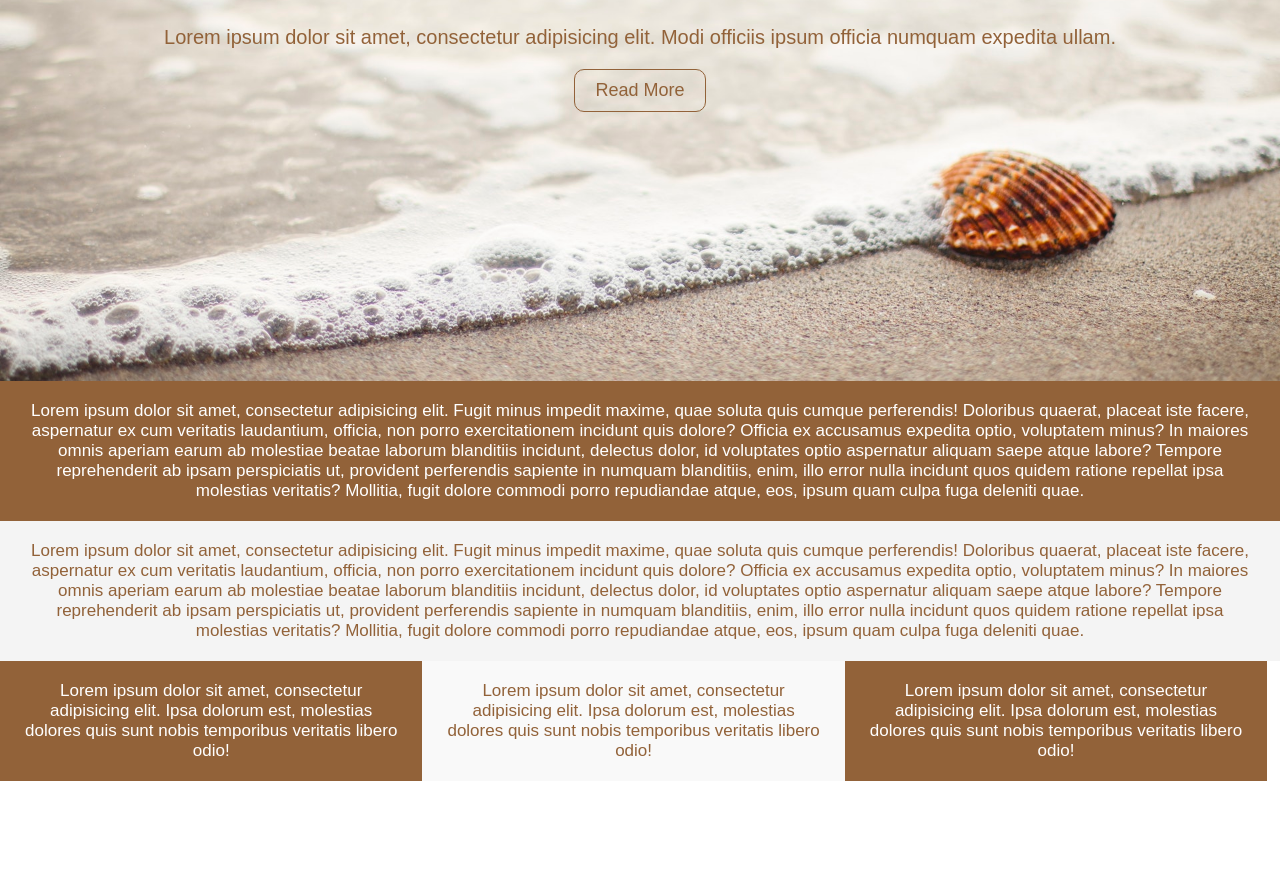
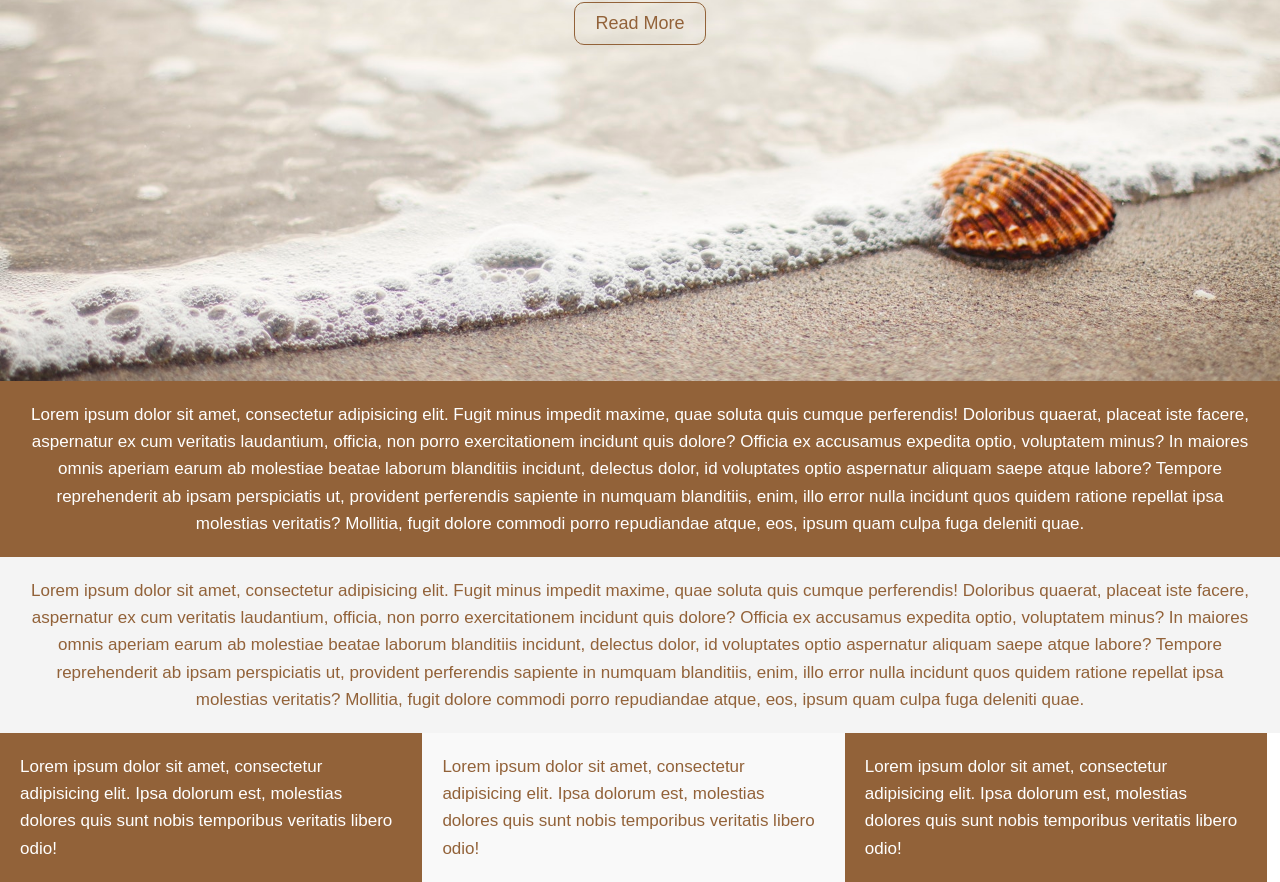
Before and after one commit to arsen39/html_css_train_task, a plain HTML site: page index.html in a window 1280 px wide. Shown: the part 419-1301 px from the top of the page. Before the commit the page ends 1200 px from the top, so only its background shows below. Drawn offline with Linux system fonts and the light colour scheme.

Commit message:
Add style's mimicry with Task Site

```diff
--- a/assest/css/style.css
+++ b/assest/css/style.css
@@ -17,16 +17,17 @@ header {
   text-align: center;
   padding-top: 40vh;
   color: #926239 ;
-  margin: 0px;
 }
 
 .header-head{
+  margin: 0px;
   font-size: 50px;
   font-weight: bold;
 }
 
 .header-text{
   font-size: 20px;
+  margin: 0px;
 }
 
 .header-btn{
@@ -36,6 +37,7 @@ header {
   border: 1px solid #926239;
   padding: 10px 20px;
   border-radius: 10px;
+  margin-top: 20px;
 }
 
 .header-btn:hover{
@@ -57,6 +59,7 @@ background-color: #f4f4f4;
   padding: 20px;
   font-size: 17px;
   text-align: center;
+  line-height: 1.6em;
 }
 
 .lin-bl{
@@ -64,6 +67,7 @@ background-color: #f4f4f4;
   box-sizing: border-box;
   width: 33vw;
   margin: 0px;
+  text-align: left;
 }
 
 .section4{
```
